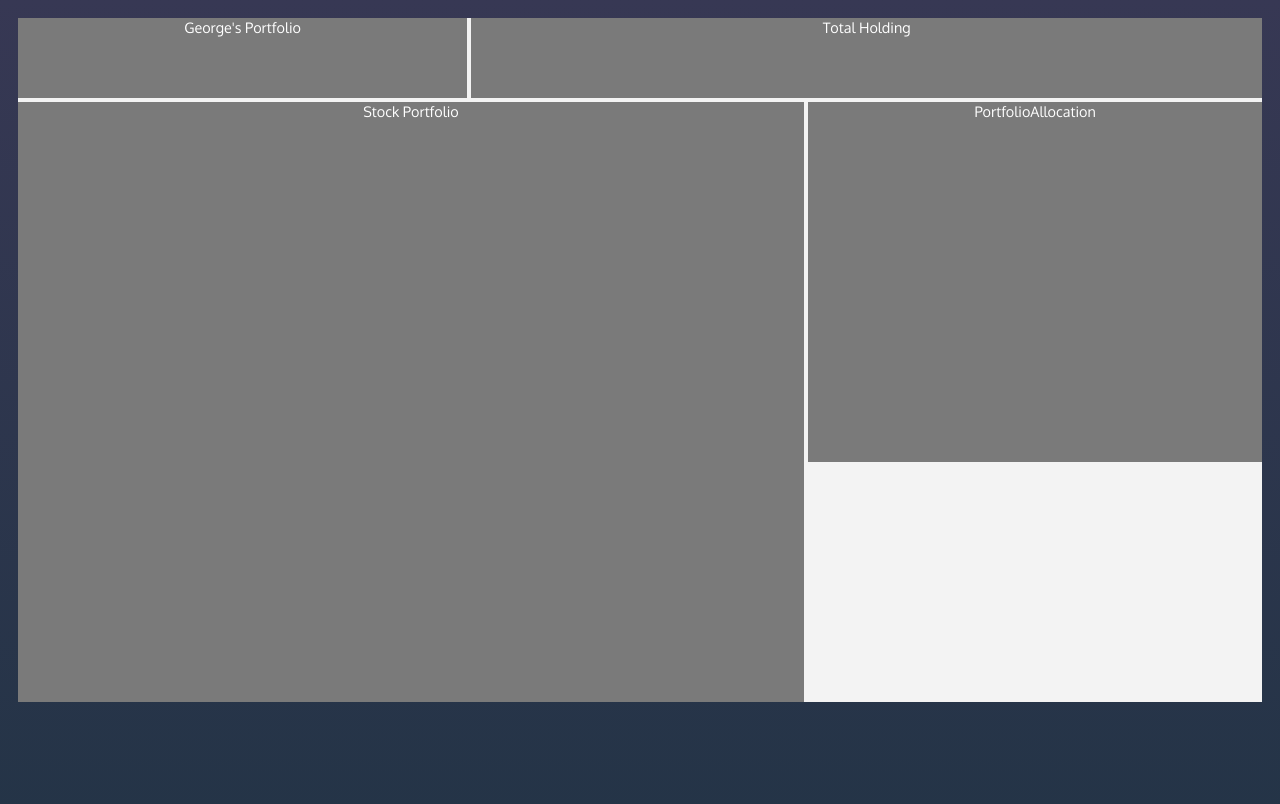
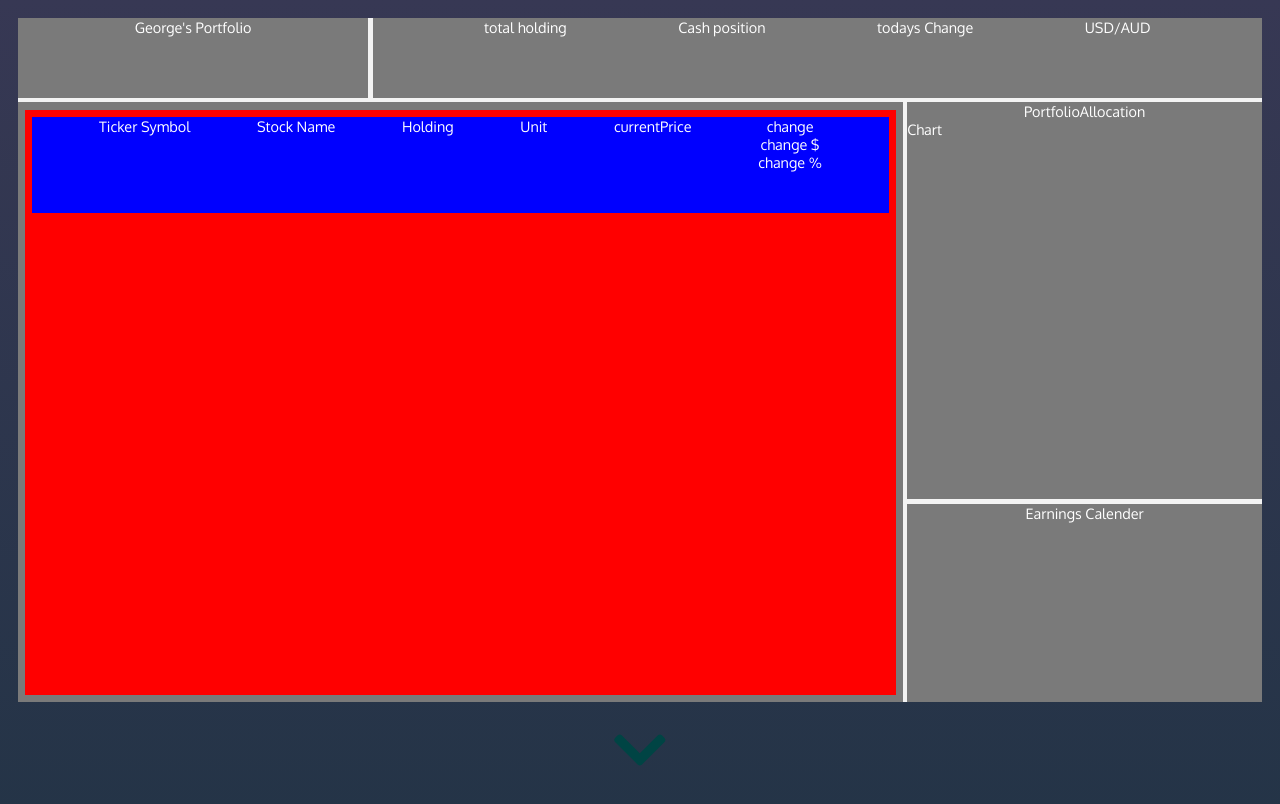
Before and after one commit to ggboots/StockPortfolio-mk1, a plain HTML site: page index.html in a window 1280 px wide. Drawn offline with Linux system fonts and the light colour scheme.

Commit message:
layout + scss

```diff
--- a/index.html
+++ b/index.html
@@ -10,9 +10,42 @@
 <body>
     <div class="grid-container">
         <div class="grid-item item-1">George's Portfolio</div>
-        <div class="grid-item item-2">Total Holding</div>
-        <div class="grid-item item-3">Stock Portfolio</div>
-        <div class="grid-item item-4">PortfolioAllocation</div>
+        <div class="grid-item item-2">
+            <!-- Total Holding -->
+            <div class="holding-container">
+                <div>total holding</div>
+                <div>Cash position</div>
+                <div>todays Change</div>
+                <div>USD/AUD</div>
+            </div>
+        </div>
+        <div class="grid-item item-3">
+            <!-- Stock Portfolio -->
+            <div class="stock-container">
+                <div class="stock-row">
+                    <div>Ticker Symbol</div>
+                    <div>Stock Name</div>
+                    <div>Holding</div>
+                    <div>Unit</div>
+                    <div>currentPrice</div>
+                    <div class="change">change
+                        <div>change $</div>
+                        <div>change %</div>
+                    </div>
+                </div>
+            </div>
+        </div>
+        <div class="grid-item item-4">
+            PortfolioAllocation
+            <div class="chart-holding">
+                <div class="pie-chart">Chart</div>
+            </div>
+
+        </div>
+        <div class="grid-item item-5">Earnings Calender</div>
+    </div>
+    <div class="nav-container">
+        <svg aria-hidden="true" focusable="false" data-prefix="fas" data-icon="chevron-down" class="svg-inline--fa nav-arrow fa-chevron-down fa-w-14" role="img" xmlns="http://www.w3.org/2000/svg" viewBox="0 0 448 512"><path fill="currentColor" d="M207.029 381.476L12.686 187.132c-9.373-9.373-9.373-24.569 0-33.941l22.667-22.667c9.357-9.357 24.522-9.375 33.901-.04L224 284.505l154.745-154.021c9.379-9.335 24.544-9.317 33.901.04l22.667 22.667c9.373 9.373 9.373 24.569 0 33.941L240.971 381.476c-9.373 9.372-24.569 9.372-33.942 0z"></path></svg>
     </div>
 </body>
 </html>
--- a/styles/style.scss
+++ b/styles/style.scss
@@ -26,7 +26,7 @@ body{
     width:100vw;
     background: linear-gradient(360deg,$btn-primary, $btn-secondary);
 }
-
+@media only screen and (min-width:900px){
     .grid-container{
         display:grid;
         margin:1.25rem;
@@ -35,7 +35,8 @@ body{
         grid-template-areas:
             "item1 item2 item2"
             "item3 item3 item4"
-        "item3 item3 ..";
+            "item3 item3 item4"
+            "item3 item3 item5";
 
             .grid-item{
                 background-color: $container-primary;
@@ -52,10 +53,68 @@ body{
             }
             .item-3{
                 height:75vh;
+                padding:0.5rem;
                 grid-area:item3;
             }
             .item-4{
-            height:45vh;
                 grid-area:item4;
             }
+            .item-5{
+                column-span: 1;
+                grid-area:item5;
             }
+    }
+
+    .nav-container{
+        display:flex;
+        justify-content: center;
+        height:7.5vh;
+
+        .nav-arrow{
+            color:$navigationIcon;
+            width:7%;
+            height:inherit;
+            justify-self: center;
+        }
+        .nav-arrow:hover{
+            cursor: pointer;
+        }
+    }
+
+
+    .holding-container{
+        display:flex;
+        justify-content: space-evenly;
+    }
+
+    .stock-container{
+        display:grid;
+        grid-row: 1fr ;
+        padding:0.5rem;
+        height:100%;
+        background:red;
+
+        .stock-row{
+            display: flex;
+            justify-content: space-evenly;
+            height:12vh;
+            background:blue;
+        }
+
+        .change{
+            display: flex;
+            flex-direction: column;
+        }
+    }
+
+    .chart-holding{
+        display:flex;
+    }
+    .pie-chart{
+        display: flex;
+        justify-content: center;
+        align-items: center;
+    }
+
+
+}
```
Also changed, not shown: styles/style.css, 1 other file. Lines whose indentation alone changed are shown as unchanged.
